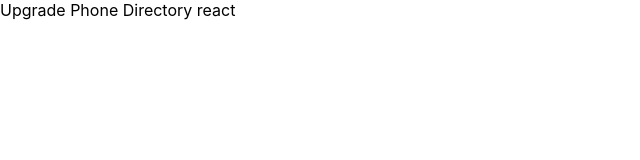
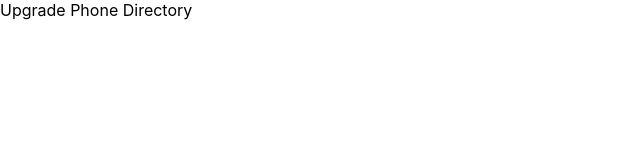
Before and after one commit to chaitali-kadam/phone-directory, a React (Create React App) app: page / in a window 1280 px wide. Shown: the top 160 px of the page, without its empty margins (0-640 px from the left). Built offline with nearby package versions, Linux system fonts and the light colour scheme.

Commit message:
Display directory

```diff
--- a/src/App.js
+++ b/src/App.js
@@ -3,7 +3,7 @@ import './App.css';
 function App() {
   return (
     <div>
-      Upgrade Phone Directory react
+      Upgrade Phone Directory
     </div>
   );
 }
```
